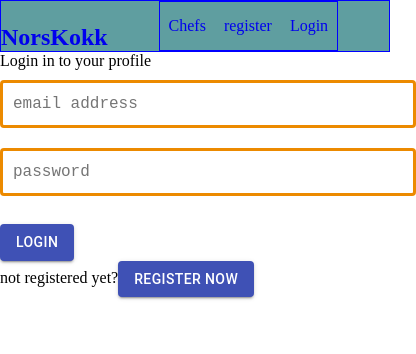
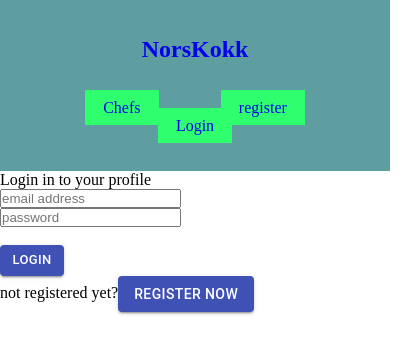
Before and after one commit to utviklerToni/hver_dag_koding, a React (Create React App) app in the folder client/: page /login in a window 390 px wide. Shown: the top 354 px of the page, 416 px wide, since content can reach past the window. Built offline with nearby package versions, Linux system fonts and the light colour scheme; no server answers.

Commit message:
Kokkens erfaring lagt til

```diff
--- a/client/src/App.css
+++ b/client/src/App.css
@@ -10,117 +10,6 @@ a:link {
 	text-decoration: none;
 }
 
-/*
-.nav-background-color {
-	background-color: rgb(116, 184, 116);
+a:hover {
+	color: red;
 }
-
-.nav-margin {
-	margin: 0 30px;
-}
-
-.nav-pad {
-	padding: 18px 36px;
-}
-
-.pad-marg {
-	padding: 0 30px;
-	margin: 9px 18px;
-}
-
-.alert {
-	padding: 0.8rem;
-	margin: 1rem 0;
-	opacity: 0.9;
-	background: lightblue;
-	color: grey;
-}
-
-.alert-primary {
-	background: rgb(148, 255, 127);
-	color: black;
-}
-
-.alert-light {
-	background: aquamarine;
-	color: black;
-}
-
-.alert-dark {
-	background: black;
-	color: aqua;
-}
-
-.alert-danger {
-	background: rgb(184, 69, 69);
-	color: bisque;
-}
-
-.alert-success {
-	background: greenyellow;
-	color: black;
-}
-
-td,
-.tborder {
-	border: 1px solid salmon;
-}
-
-.profiles {
-	display: flex;
-	flex-wrap: wrap;
-	justify-content: space-between;
-}
-
-.react-btn {
-	display: flex;
-	flex-wrap: wrap;
-	margin: 9px 18px;
-}
-
-.react-btn a {
-	margin: 0px 10px;
-}
-.container {
-	margin: auto;
-	max-width: 72%;
-}
-
-.form {
-	max-width: 70%;
-	margin: auto;
-	height: 100%;
-	border-radius: 3px;
-} */
-
-input[type='email'],
-input[type='number'],
-input[type='password'],
-input[type='text'],
-textarea {
-	width: 100%;
-	margin: 10px 0;
-	padding: 12px 10px;
-	outline: none;
-	border-radius: 4px;
-	border: 3px solid #ec8a00;
-	font-family: 'AndaleMono', monospace;
-	font-size: 16px;
-}
-
-@media (max-width: 851px) {
-	input[type='email'],
-	input[type='number'],
-	input[type='password'],
-	input[type='text'],
-	textarea {
-		width: 100%;
-		margin: 10px 0;
-		padding: 12px 10px;
-		outline: none;
-		border-radius: 4px;
-		border: 3px solid #ec8a00;
-		font-family: 'AndaleMono', monospace;
-		font-size: 16px;
-	}
-}
--- a/client/src/components/auth/Login.jsx
+++ b/client/src/components/auth/Login.jsx
@@ -52,7 +52,7 @@ const Login = ({ login, isAuthenticated }) => {
 					/>
 				</div>
 				<br />
-				<Button variant='contained' color='primary' type='submit'>
+				<Button variant='contained' color='primary' size='small' type='submit'>
 					Login
 				</Button>
 			</form>
--- a/client/src/components/nav/NavBar.css
+++ b/client/src/components/nav/NavBar.css
@@ -2,14 +2,22 @@
 	display: flex;
 	flex-wrap: wrap;
 	justify-content: space-around;
-	align-items: flex-end;
-
+	align-items: center;
 	/* the border is temp */
-	border: 1px solid blue;
+	/* border: 1px solid blue; */
 	background-color: cadetblue;
 	margin: auto;
+	padding: 18px;
 }
 
-.navigation li {
+.navigation ul,
+h1 {
+	margin: 9px 18px;
+	padding: 9px 18px;
+}
+
+.navigation li a {
 	margin: 15px 9px;
+	background-color: rgb(47, 255, 109);
+	padding: 9px 18px;
 }
--- a/client/src/components/profile/EditProfile.jsx
+++ b/client/src/components/profile/EditProfile.jsx
@@ -40,16 +40,7 @@ const EditProfile = ({
 			odysse: loading || !profile.video ? '' : profile.video.odysse,
 			youtube: loading || !profile.video ? '' : profile.video.youtube,
 		});
-	}, [
-		loading,
-		getCurrentProfile,
-		profile.about,
-		profile.dishes,
-		profile.location,
-		profile.restaurant,
-		profile.status,
-		profile.video,
-	]);
+	}, [loading, getCurrentProfile]);
 
 	const onChange = (e) => {
 		setFormData({ ...formData, [e.target.name]: e.target.value });
--- a/client/src/components/users-profiles/ProfileItem.jsx
+++ b/client/src/components/users-profiles/ProfileItem.jsx
@@ -22,9 +22,10 @@ const ProfileItem = ({
 				<Link to={`/profile/${_id}`}>view profile</Link>
 			</div>
 			<ul>
-				{dishes.slice(0, 4).map((skill, index) => (
+				{/* if you wanna display chef's selected recipe/dish on main profile list page */}
+				{/* {dishes.slice(0, 4).map((skill, index) => (
 					<li key={index}>{skill}</li>
-				))}
+				))} */}
 			</ul>
 		</div>
 	);
--- /dev/null
+++ b/client/src/components/users-profiles/profile-details/ProfileAboutSection.jsx
@@ -0,0 +1,33 @@
+import PropTypes from 'prop-types';
+import { Fragment } from 'react';
+
+const ProfileAboutSection = ({
+	profile: {
+		about,
+		dishes,
+		user: { name },
+	},
+}) => {
+	return (
+		<div>
+			{about && (
+				<Fragment>
+					<h3>About {name}</h3>
+					<p>{about}</p>
+				</Fragment>
+			)}
+			<h3>dishes</h3>
+			<div>
+				{dishes.map((dish, index) => (
+					<div key={index}> {dish}</div>
+				))}
+			</div>
+		</div>
+	);
+};
+
+ProfileAboutSection.propTypes = {
+	profile: PropTypes.object.isRequired,
+};
+
+export default ProfileAboutSection;
--- a/client/src/components/users-profiles/profile-details/ProfileDetails.jsx
+++ b/client/src/components/users-profiles/profile-details/ProfileDetails.jsx
@@ -4,6 +4,9 @@ import { connect } from 'react-redux';
 import Spinner from '../../layout/Spinner';
 import { getProfileByID } from '../../../actions/profile';
 import { Link } from 'react-router-dom';
+import ProfileTop from './ProfileTop';
+import ProfileAboutSection from './ProfileAboutSection';
+import ProfileExperienceSection from './ProfileExperienceSection';
 
 const ProfileDetails = ({
 	getProfileByID,
@@ -27,6 +30,26 @@ const ProfileDetails = ({
 						auth.user._id === profile.user._id && (
 							<Link to='/edit-profile'>Edit Profile</Link>
 						)}
+
+					<div className='profile-view'>
+						<ProfileTop profile={profile} />
+						<ProfileAboutSection profile={profile} />
+						<div className='exp background-color'>
+							<h2>experience</h2>
+							{profile.experience.length > 0 ? (
+								<Fragment>
+									{profile.experience.map((experience) => (
+										<ProfileExperienceSection
+											key={experience._id}
+											experience={experience}
+										/>
+									))}
+								</Fragment>
+							) : (
+								<h3>no experience</h3>
+							)}
+						</div>
+					</div>
 				</Fragment>
 			)}
 		</Fragment>
--- /dev/null
+++ b/client/src/components/users-profiles/profile-details/ProfileExperienceSection.jsx
@@ -0,0 +1,23 @@
+import PropTypes from 'prop-types';
+import formatDate from '../../../utils/formateDate';
+
+const ProfileExperienceSection = ({
+	experience: { restaurant, title, location, current, to, from, description },
+}) => {
+	return (
+		<div>
+			<h3>{restaurant}</h3>
+			<p>{title}</p>
+			<p>
+				{formatDate(from)} - {to ? formatDate(to) : 'Now'}
+			</p>
+			<p>{description}</p>
+		</div>
+	);
+};
+
+ProfileExperienceSection.propTypes = {
+	experience: PropTypes.object.isRequired,
+};
+
+export default ProfileExperienceSection;
--- /dev/null
+++ b/client/src/components/users-profiles/profile-details/ProfileTop.jsx
@@ -0,0 +1,44 @@
+import React from 'react';
+import PropTypes from 'prop-types';
+
+const ProfileTop = ({
+	profile: {
+		status,
+		restaurant,
+		location,
+		video,
+		user: { name, avatar },
+	},
+}) => {
+	return (
+		<div>
+			<img src={avatar} alt='' />
+
+			<p>
+				{status} {restaurant && <span>{restaurant}</span>}
+			</p>
+			<p>{location && <span>{location}</span>}</p>
+
+			<p>
+				{video && video.odysse && (
+					<a href={video.odysse} target='_blank' rel='noopener noreferrer'>
+						odysse
+					</a>
+				)}
+			</p>
+			<p>
+				{video && video.youtube && (
+					<a href={video.youtube} target='_blank' rel='noopener noreferrer'>
+						youtube
+					</a>
+				)}
+			</p>
+		</div>
+	);
+};
+
+ProfileTop.propTypes = {
+	profile: PropTypes.object.isRequired,
+};
+
+export default ProfileTop;
--- a/client/src/reducers/profile_reducer.js
+++ b/client/src/reducers/profile_reducer.js
@@ -35,6 +35,7 @@ const profile_reducer = (state = initialState, action) => {
 				...state,
 				error: payload,
 				loading: false,
+				profile: null,
 			};
 
 		case CLEAR_PROFILE:
```
